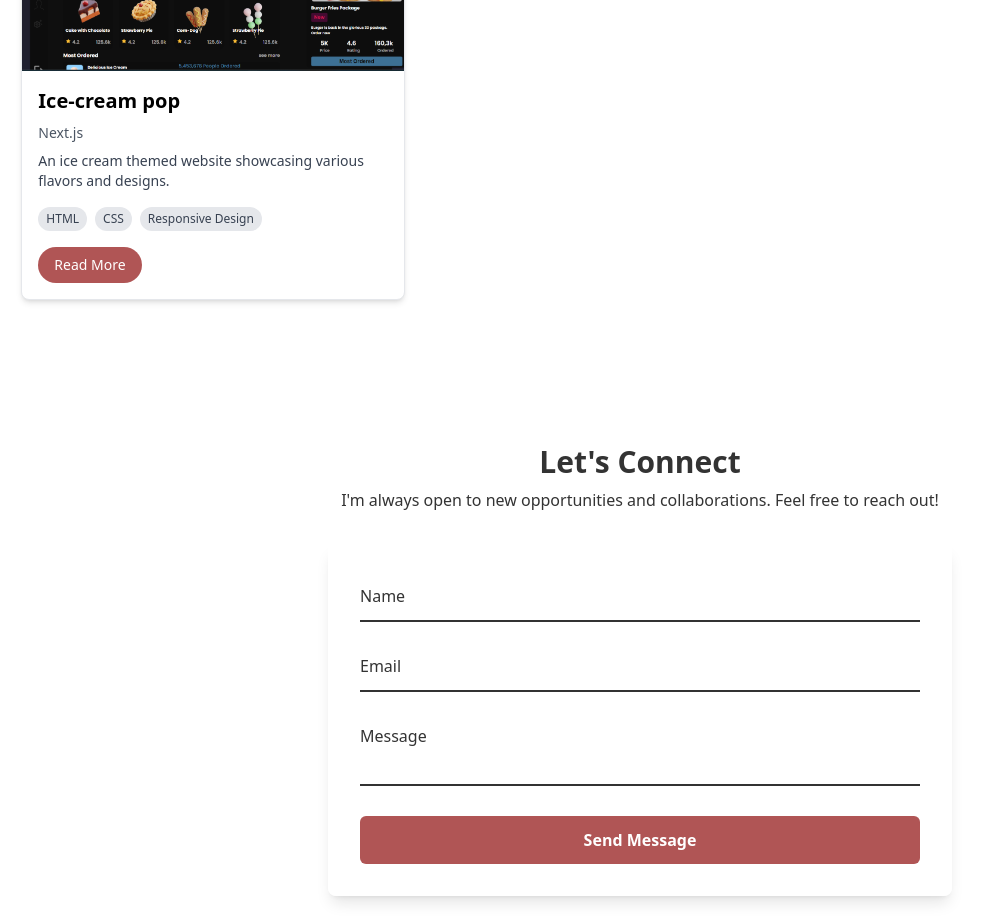
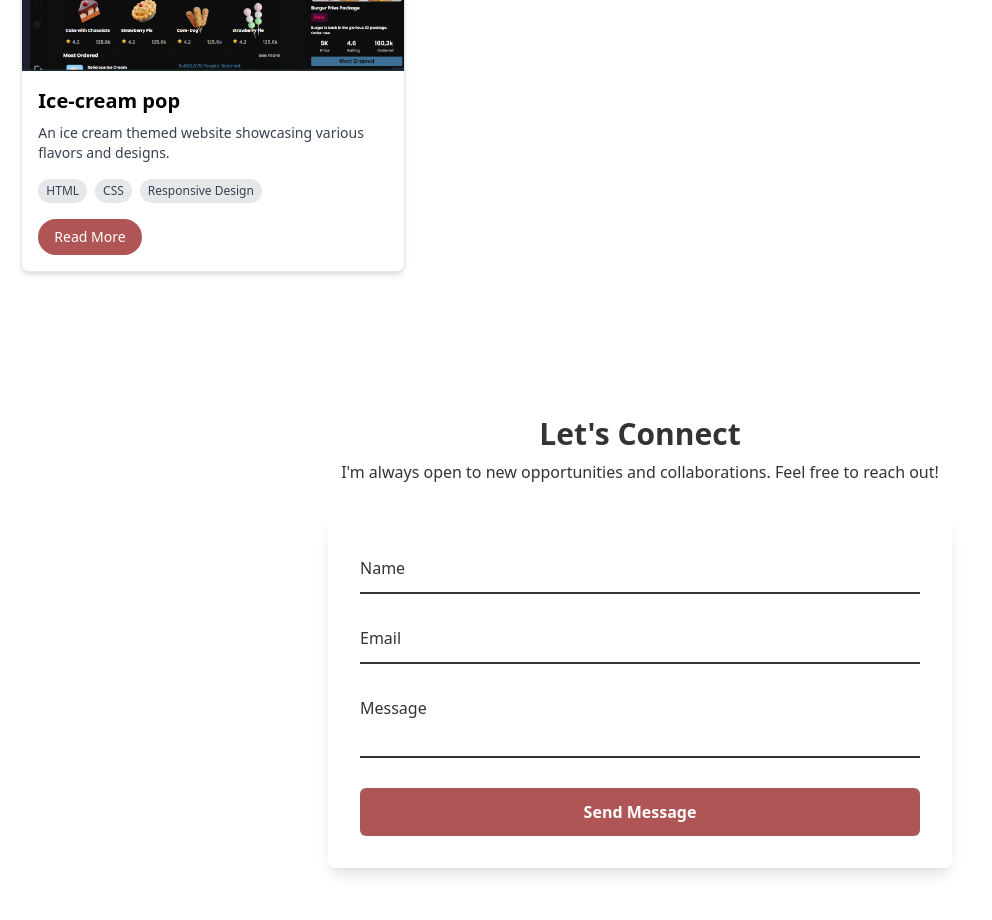
Before and after one commit to Rolalove/my-app, a Next.js app: page / in a window 1280 px wide. Shown: the part 2340-3260 px from the top of the page, without its empty margins (0-992 px from the left). Built offline with nearby package versions, Linux system fonts and the light colour scheme; some icons are missing.

Commit message:
Update ProjectsSection.tsx

```diff
--- a/src/app/components/ProjectsSection.tsx
+++ b/src/app/components/ProjectsSection.tsx
@@ -62,7 +62,7 @@ const ProjectShowcase: React.FC = () => {
     },
     {
       name: "Ice-cream pop",
-      framework: "Next.js",
+      framework: "",
       repoLink: "https://github.com/Rolalove/ice_cream_pop",
       liveLink: "https://rolalove.github.io/ice_cream_pop/",
       image: "/ice-creampop.png",
```
